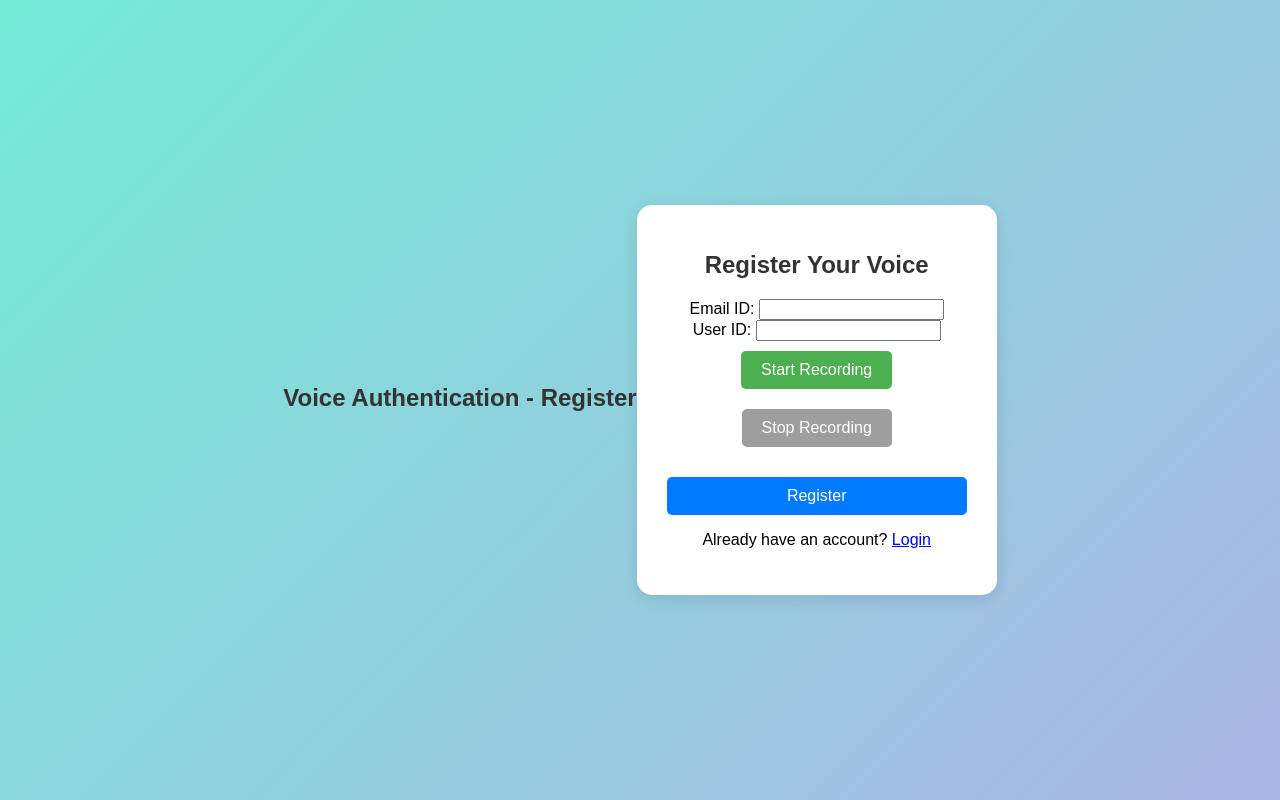
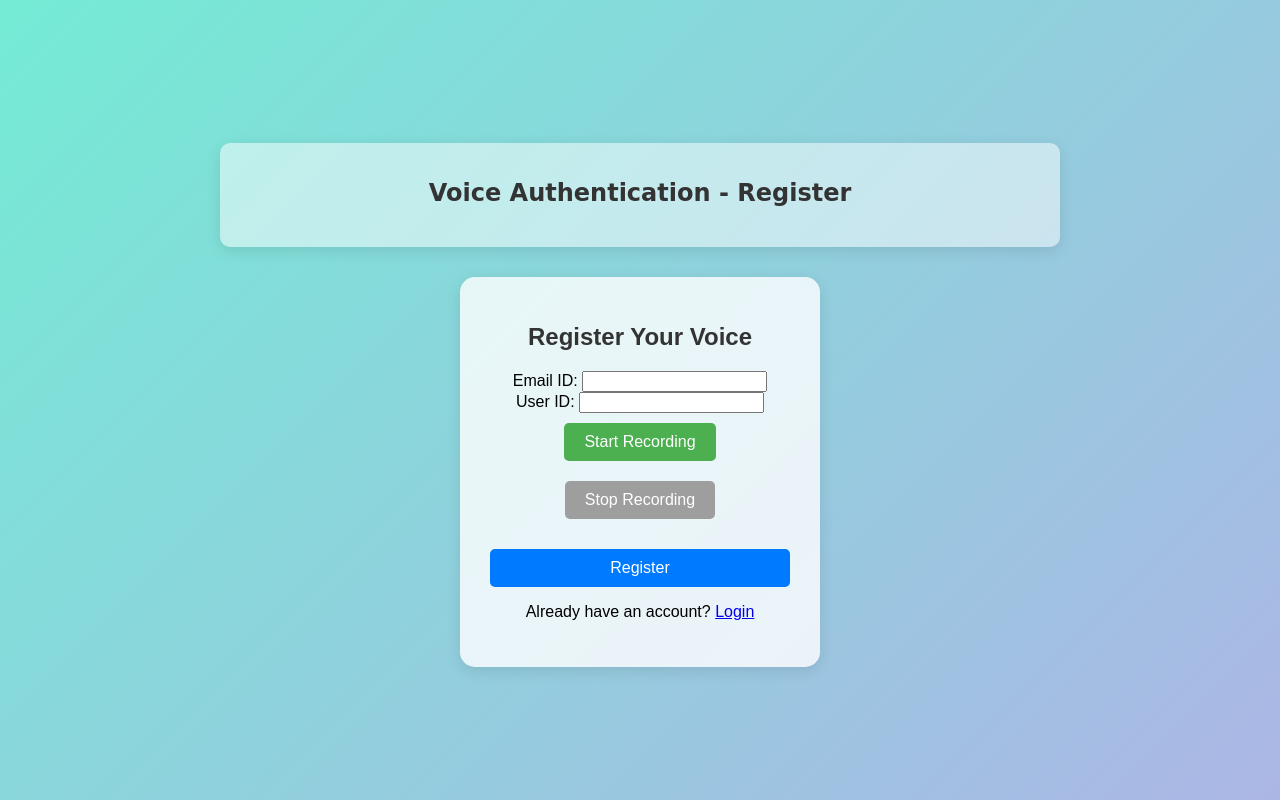
Before and after one commit to indu-shekhar/desktop-tutorial, a Flask app: page /register in a window 1280 px wide. Run offline with Flask 3, Linux system fonts and the light colour scheme; some libraries are stand-ins or nearby versions.

Commit message:
stylistic changes to make it beautiful and good looking

```diff
--- a/voice_recognition/backend/static/styles/style.css
+++ b/voice_recognition/backend/static/styles/style.css
@@ -1,25 +1,42 @@
 /* Style for the body with a gradient background */
 body {
-    font-family: 'Arial', sans-serif;
+  font-family: "Arial", sans-serif;
   height: 100vh;
   margin: 0;
   display: flex;
+  flex-direction: column;
   justify-content: center;
   align-items: center;
-    background: linear-gradient(135deg, #74ebd5, #acb6e5); /* Gradient background */
+  background: linear-gradient(
+    135deg,
+    #74ebd5,
+    #acb6e5
+  ); /* Gradient background */
   transition: background 0.5s ease;
 }
 
 /* Centering the content in a box with shadow */
 #content-box {
-    background-color: #fff;
+  background-color: rgba(255, 255, 255, 0.8);
   padding: 30px;
   border-radius: 15px;
   box-shadow: 0px 4px 15px rgba(0, 0, 0, 0.1);
   text-align: center;
   width: 300px;
 }
-
+/* make the header div have a seprated top space stylishtically and the font size of it lot higher use the stylish font */
+#header {
+  margin-top: 10px; /* Separate top space */
+  background-color: rgba(255, 255, 255, 0.5); /* Translucent background */
+  padding: 20px;
+  width:100%;
+  border-radius: 10px;
+  text-align: center;
+  font-family: "Pacifico", cursive; /* Stylish font */
+  max-width: 800px;
+  font-size: 5vw; /* Responsive font size */
+  box-shadow: 0px 4px 15px rgba(0, 0, 0, 0.1);
+}
 /* Style for the heading */
 h1 {
   margin-bottom: 20px;
@@ -34,7 +51,7 @@ body {
   margin: 10px;
   border: none;
   border-radius: 5px;
-    background-color: #4CAF50;
+  background-color: #4caf50;
   color: white;
   font-size: 16px;
   cursor: pointer;
@@ -47,7 +64,7 @@ body {
 
 /* Disabled button styling */
 button:disabled {
-    background-color: #9E9E9E;
+  background-color: #9e9e9e;
   cursor: not-allowed;
 }
 
@@ -59,7 +76,7 @@ body {
 
 /* Submit button styling */
 input[type="submit"] {
-    background-color: #007BFF;
+  background-color: #007bff;
   color: white;
   border-radius: 5px;
   border: none;
--- a/voice_recognition/templates/register.html
+++ b/voice_recognition/templates/register.html
@@ -8,6 +8,11 @@
       rel="stylesheet"
       href="{{ url_for('static', filename='styles/style.css') }}"
     />
+    <style>
+      #header {
+        margin-bottom: 30px;
+      }
+    </style>
   </head>
   <body>
     <div id="header">
```
Also changed, not shown: voice_recognition/templates/index.html (+9 -3 lines). Lines whose indentation alone changed are shown as unchanged.
